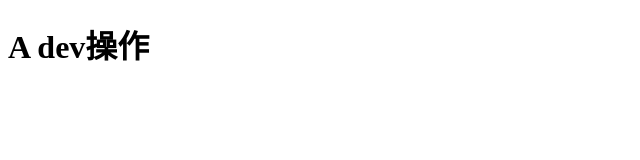
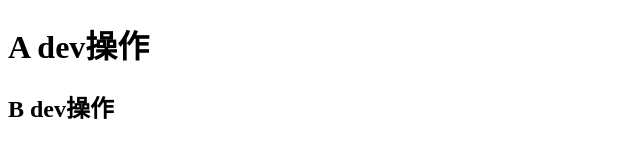
Before and after one commit to gyk-1998/peoples, a plain HTML site: page index.html in a window 1280 px wide. Shown: the whole page, without its empty margins (0-640 px from the left). Drawn offline with Linux system fonts and the light colour scheme.

Commit message:
B第一次提交

```diff
--- a/index.html
+++ b/index.html
@@ -10,6 +10,7 @@
 
 <body>
     <h1>A dev操作</h1>
+    <h2>B dev操作</h2>
 </body>
 
 </html>
```
